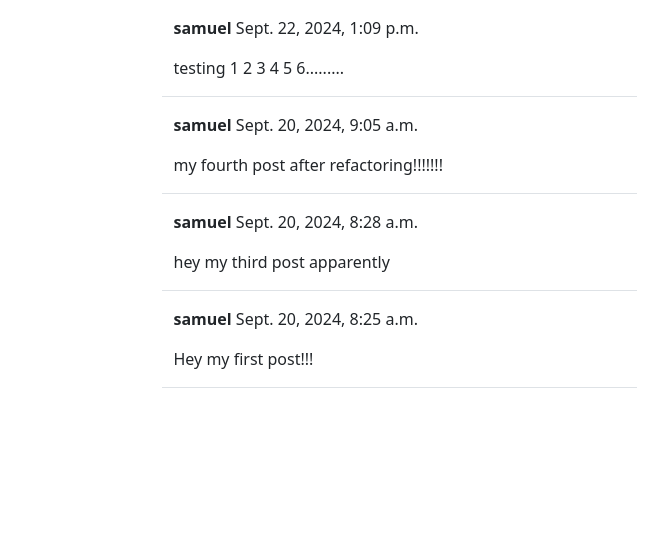
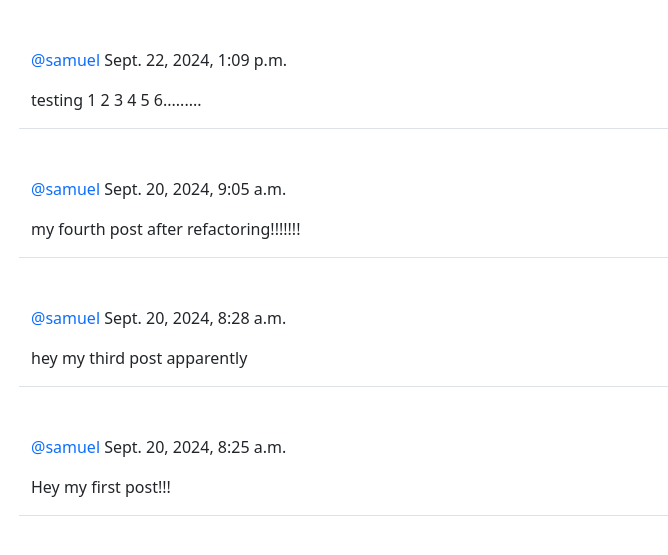
Before and after one commit to samuel2l/Django-Social-Media-Web-App, a Django app: page /posts/ in a window 1280 px wide. Shown: the part 56-611 px from the top of the page, without its empty margins (241-909 px from the left). Run offline with Django 5.2, Linux system fonts and the light colour scheme; data comes from the database, SQL or seed files in the repository; both versions use the stored data as it was after the commit; some libraries are stand-ins or nearby versions.

Commit message:
add links to profiles on posts

```diff
--- a/social/templates/posts.html
+++ b/social/templates/posts.html
@@ -5,11 +5,13 @@
 <div class="container">
 
     {% for post in posts %}
-    <div class="row justify-content-center mt-3">
-        <div class="col-md-5 col-sm-12 border-bottom">
-            <p><strong>{{ post.author }}</strong> {{ post.date_created }}</p>
-            <p>{{ post.content }}</p>
-            <a class="stretched-link" href="{% url 'post-details' post.pk %}"></a>
+    <div class="row justify-content-center mt-5">
+        <div class="col-md-8 col-sm-12 border-bottom">
+            <p><a style="text-decoration: none" class="text-primary" href="{% url 'profile' post.author.profile.pk %}">@{{ post.author }}</a> {{ post.date_created }}</p>
+            <div class="position-relative">
+                <p>{{ post.content }}</p>
+                <a href="{% url 'post-details' post.pk %}" class="stretched-link"></a>
+            </div>
         </div>
     </div>
     {% endfor %}
```
Also changed, not shown: social/templates/profile.html (+7 -4 lines), db.sqlite3.
